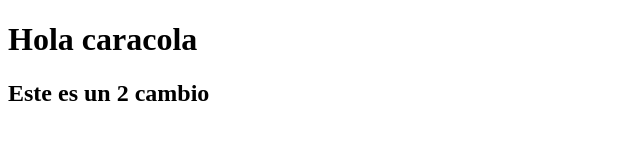
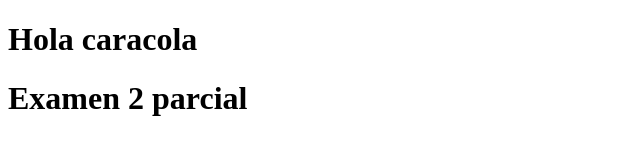
Before and after one commit to AlanPrado14/Test_Git, a plain HTML site: page index.html in a window 1280 px wide. Shown: the whole page, without its empty margins (0-640 px from the left). Drawn offline with Linux system fonts and the light colour scheme.

Commit message:
este es el segundo

```diff
--- a/index.html
+++ b/index.html
@@ -7,7 +7,6 @@
 </head>
 <body>
     <h1>Hola caracola</h1>
-    <h2>Este es un 2 cambio  </h2>
-
+    <h1>Examen 2 parcial</h1>
 </body>
 </html>
```
